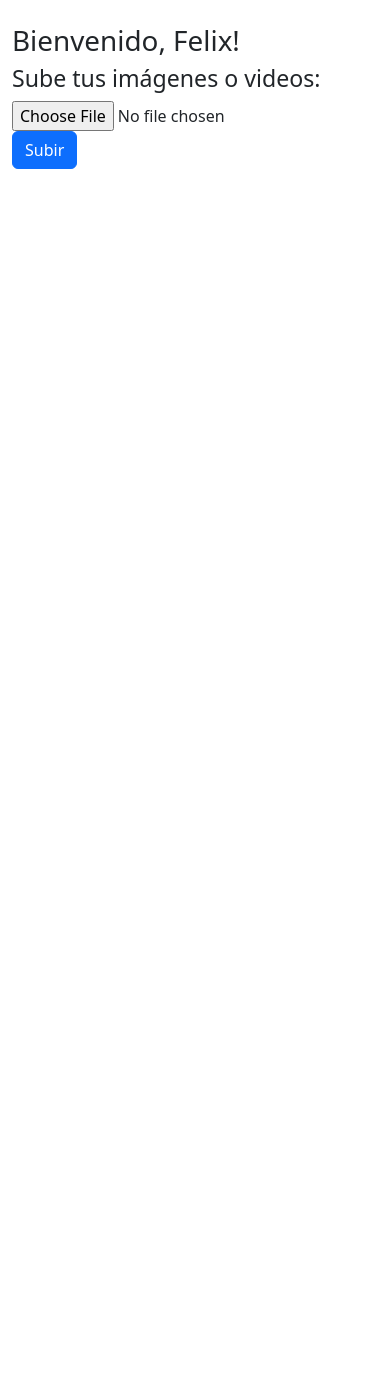
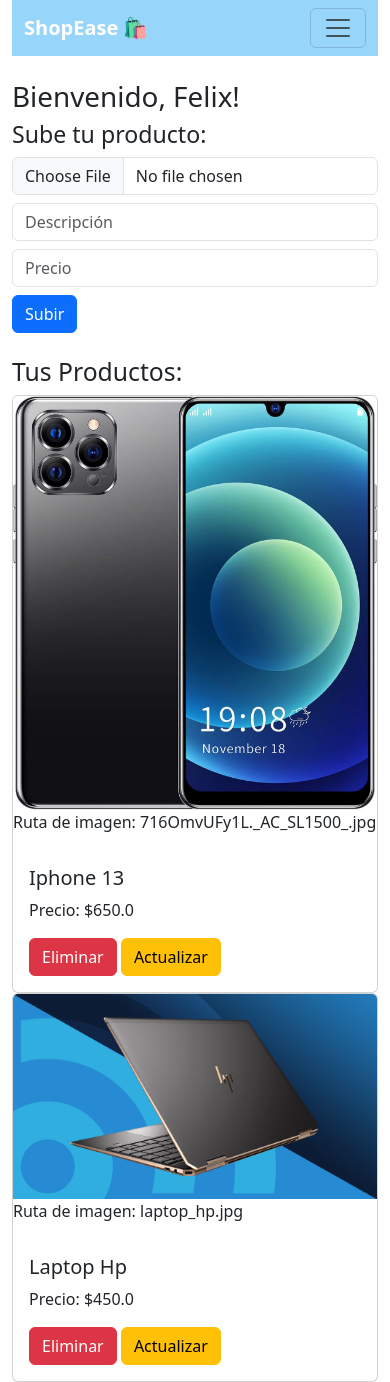
Before and after one commit to felix50777/Flask-login, a Flask app: page /dashboard in a window 390 px wide. Before the commit the page ends 169 px from the top, so only its background shows below. Run offline with Flask 3, Linux system fonts and the light colour scheme; a user stored in the database is signed in.

Commit message:
se agrego catalogo actualizar y eliminar productos

```diff
--- a/app.py
+++ b/app.py
@@ -1,9 +1,11 @@
+from flask import send_from_directory
 import os
 from flask import Flask, render_template, redirect, url_for, request, flash
 from werkzeug.utils import secure_filename
 from flask_sqlalchemy import SQLAlchemy
 from flask_login import LoginManager, UserMixin, login_user, login_required, logout_user, current_user
 from flask_bcrypt import Bcrypt
+from flask import send_from_directory
 
 # Configuración de la aplicación Flask
 app = Flask(__name__)
@@ -36,7 +38,15 @@
 def load_user(user_id):
     return User.query.get(int(user_id))
 
+
 # Ruta principal que redirige al login
+class Product(db.Model):
+    id = db.Column(db.Integer, primary_key=True)
+    user_id = db.Column(db.Integer, db.ForeignKey('user.id'), nullable=False)
+    image_filename = db.Column(db.String(255), nullable=False)
+    description = db.Column(db.String(255), nullable=False)
+    price = db.Column(db.Float, nullable=False)
+    user = db.relationship('User', backref=db.backref('products', lazy=True))
 
 
 @app.route('/')
@@ -76,16 +86,99 @@
             return redirect(request.url)
 
         file = request.files['file']
+        description = request.form['description']
+        price = request.form['price']
+
         if file.filename == '':
             flash("Nombre de archivo inválido", "danger")
             return redirect(request.url)
 
         if file and allowed_file(file.filename):
             filename = secure_filename(file.filename)
-            file.save(os.path.join(app.config['UPLOAD_FOLDER'], filename))
-            flash("Archivo subido con éxito", "success")
+            filepath = os.path.join(app.config['UPLOAD_FOLDER'], filename)
+            file.save(filepath)
 
-    return render_template('dashboard.html', username=current_user.username)
+            # Guardar en la base de datos
+            new_product = Product(
+                image_filename=filename,  # Corrección: usa image_filename
+                description=description,
+                price=price,
+                user_id=current_user.id
+            )
+            db.session.add(new_product)
+            db.session.commit()
+
+            flash("Producto subido con éxito", "success")
+
+    # Obtener todos los productos del usuario actual
+    products = Product.query.filter_by(user_id=current_user.id).all()
+
+    return render_template('dashboard.html', username=current_user.username, products=products)
+
+
+@app.route('/delete_product/<int:product_id>')
+@login_required
+def delete_product(product_id):
+    product = Product.query.get_or_404(product_id)
+    if product.user_id != current_user.id:
+        flash("No tienes permiso para eliminar este producto", "danger")
+        return redirect(url_for('dashboard'))
+
+    db.session.delete(product)
+    db.session.commit()
+    flash("Producto eliminado con éxito", "success")
+    return redirect(url_for('dashboard'))
+
+
+@app.route('/update_product/<int:product_id>', methods=['GET', 'POST'])
+@login_required
+def update_product(product_id):
+    product = Product.query.get_or_404(product_id)
+
+    # Verifica que el producto pertenece al usuario autenticado
+    if product.user_id != current_user.id:
+        flash("No tienes permiso para actualizar este producto", "danger")
+        return redirect(url_for('dashboard'))
+
+    if request.method == 'POST':
+        # Obtener nuevos datos
+        product.description = request.form['description']
+        product.price = request.form['price']
+
+        # Si el usuario sube una nueva imagen
+        if 'file' in request.files and request.files['file'].filename:
+            file = request.files['file']
+            if allowed_file(file.filename):
+                filename = secure_filename(file.filename)
+                file.save(os.path.join(app.config['UPLOAD_FOLDER'], filename))
+                product.image_filename = filename  # Actualizar la imagen en la BD
+
+        # Guardar cambios en la BD
+        db.session.commit()
+        flash("Producto actualizado con éxito", "success")
+        return redirect(url_for('dashboard'))
+
+    return render_template('update_product.html', product=product)
+
+
+@app.route('/catalogo')
+def catalogo():
+    productos = Product.query.all()  # Obtener todos los productos de la base de datos
+    print(productos)  # Esto imprimirá los productos en la terminal
+    return render_template('catalogo.html', productos=productos)
+
+
+@app.route('/ver_producto/<int:product_id>')
+def ver_producto(product_id):
+    product = Product.query.get_or_404(product_id)
+    return render_template('ver_producto.html', product=product)
+
+
+@app.route('/perfil')
+@login_required
+def perfil():
+    return render_template('perfil.html', user=current_user)
+
 
 # Ruta para el logout
 
@@ -138,6 +231,11 @@
     return render_template('register.html')
 
 
+@app.route('/uploads/<filename>')
+def uploaded_file(filename):
+    return send_from_directory(app.config['UPLOAD_FOLDER'], filename)
+
+
 # Ejecutar la aplicación
 if __name__ == '__main__':
     if not os.path.exists("uploads"):
--- a/templates/dashboard.html
+++ b/templates/dashboard.html
@@ -1,24 +1,74 @@
+{% include 'navbar.html' %}
+
 <!DOCTYPE html>
 <html lang="es">
   <head>
     <title>Dashboard</title>
     <link
-      rel="stylesheet "
+      rel="stylesheet"
       href="https://cdn.jsdelivr.net/npm/bootstrap@5.3.0/dist/css/bootstrap.min.css"
     />
   </head>
   <body class="container">
     <h1 class="mt-4">Bienvenido, {{ username }}!</h1>
-    <h3>Sube tus imágenes o videos:</h3>
+    <h3>Sube tu producto:</h3>
 
     <form
       action="{{ url_for('dashboard') }}"
       method="POST"
       enctype="multipart/form-data"
+      class="mb-4"
     >
-      <input type="file" name="file" required />
+      <input type="file" name="file" required class="form-control mb-2" />
+      <input
+        type="text"
+        name="description"
+        placeholder="Descripción"
+        required
+        class="form-control mb-2"
+      />
+      <input
+        type="number"
+        step="0.01"
+        name="price"
+        placeholder="Precio"
+        required
+        class="form-control mb-2"
+      />
       <button type="submit" class="btn btn-primary">Subir</button>
     </form>
+
+    <h2>Tus Productos:</h2>
+    <div class="row">
+      {% for product in products %}
+      <div class="col-md-4">
+        <div class="card">
+          <img
+            src="{{ url_for('uploaded_file', filename=product.image_filename) }}"
+            alt="Imagen subida"
+            class="card-img-top img-fluid"
+          />
+          <p>Ruta de imagen: {{ product.image_filename }}</p>
+
+          <div class="card-body">
+            <h5 class="card-title">{{ product.description }}</h5>
+            <p class="card-text">Precio: ${{ product.price }}</p>
+            <a
+              href="{{ url_for('delete_product', product_id=product.id) }}"
+              class="btn btn-danger"
+              >Eliminar</a
+            >
+
+            <a
+              href="{{ url_for('update_product', product_id=product.id) }}"
+              class="btn btn-warning"
+              >Actualizar</a
+            >
+          </div>
+        </div>
+      </div>
+      {% endfor %}
+    </div>
 
     {% with messages = get_flashed_messages(with_categories=true) %} {% if
     messages %} {% for category, message in messages %}
--- /dev/null
+++ b/templates/navbar.html
@@ -0,0 +1,75 @@
+<!-- templates/navbar.html -->
+<script src="https://cdn.jsdelivr.net/npm/bootstrap@5.3.0/dist/js/bootstrap.bundle.min.js"></script>
+
+<nav
+  class="navbar navbar-expand-lg"
+  style="background-color: rgba(135, 206, 250, 0.85)"
+>
+  <div class="container-fluid">
+    <!-- Nombre de la página (Enlace al catálogo) -->
+    <a class="navbar-brand fw-bold text-white" href="{{ url_for('catalogo') }}">
+      ShopEase 🛍️
+    </a>
+
+    <!-- Botón para dispositivos móviles -->
+    <button
+      class="navbar-toggler"
+      type="button"
+      data-bs-toggle="collapse"
+      data-bs-target="#navbarNav"
+    >
+      <span class="navbar-toggler-icon"></span>
+    </button>
+
+    <!-- Elementos del Navbar -->
+    <div class="collapse navbar-collapse" id="navbarNav">
+      <ul class="navbar-nav mx-auto">
+        <!-- Botones personalizables -->
+        <li class="nav-item">
+          <a class="nav-link text-white fw-semibold" href="#">Opción 1</a>
+        </li>
+        <li class="nav-item">
+          <a class="nav-link text-white fw-semibold" href="#">Opción 2</a>
+        </li>
+        <li class="nav-item">
+          <a class="nav-link text-white fw-semibold" href="#">Opción 3</a>
+        </li>
+      </ul>
+
+      <!-- Icono de perfil con menú desplegable -->
+      <ul class="navbar-nav">
+        <li class="nav-item dropdown">
+          <a
+            class="nav-link dropdown-toggle text-white"
+            href="#"
+            id="perfilDropdown"
+            role="button"
+            data-bs-toggle="dropdown"
+          >
+            <img
+              src="{{ url_for('static', filename='profile-icon.png') }}"
+              alt="Perfil"
+              width="30"
+              height="30"
+              class="rounded-circle"
+            />
+          </a>
+          <ul class="dropdown-menu dropdown-menu-end">
+            <li>
+              <a class="dropdown-item" href="{{ url_for('perfil') }}"
+                >👤 Ver Perfil</a
+              >
+            </li>
+            <li>
+              <a
+                class="dropdown-item text-danger"
+                href="{{ url_for('logout') }}"
+                >🚪 Cerrar Sesión</a
+              >
+            </li>
+          </ul>
+        </li>
+      </ul>
+    </div>
+  </div>
+</nav>
```
Also changed, not shown: templates/catalogo.html (added, +47 -0 lines), templates/perfil.html (added, +10 -0 lines), templates/update_product.html (added, +66 -0 lines), templates/ver_producto.html (added, +34 -0 lines), instance/users.db, uploads/716OmvUFy1L._AC_SL1500_.jpg (added), uploads/laptop_hp.jpg (added).
